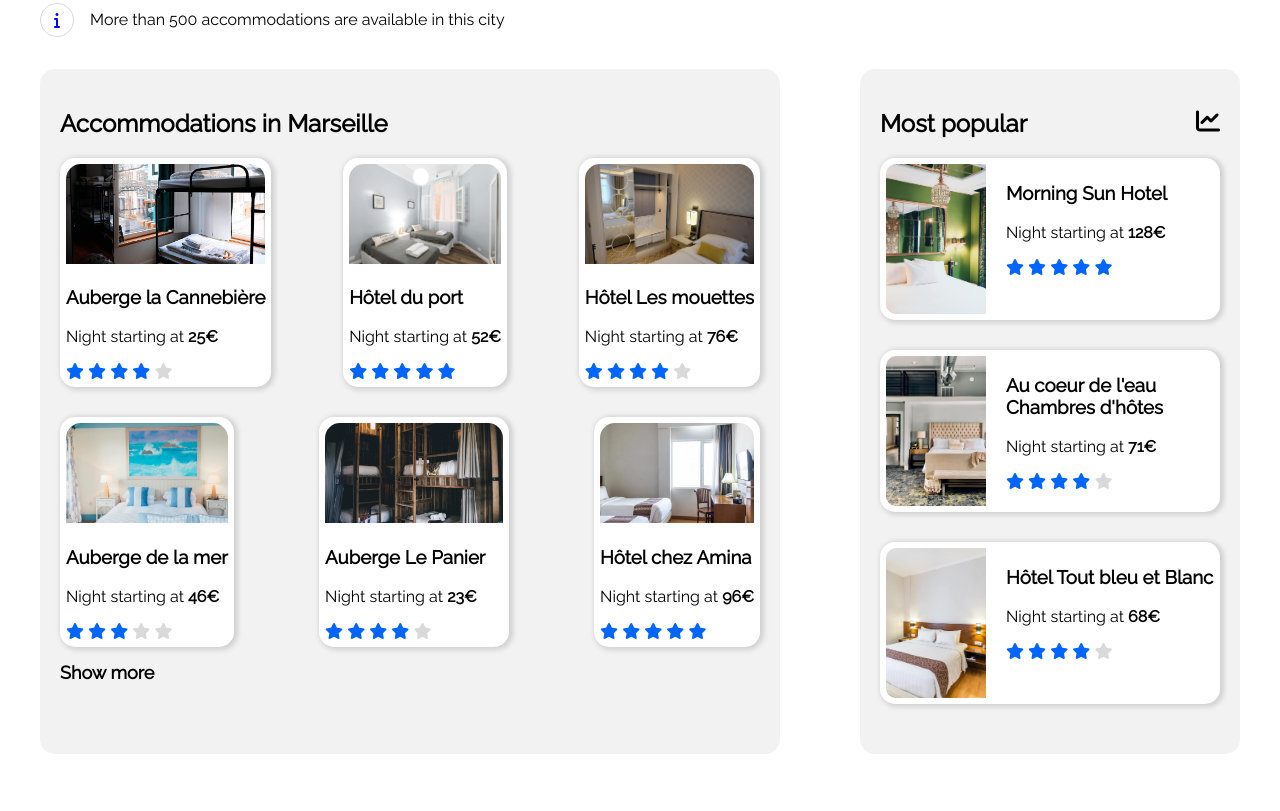
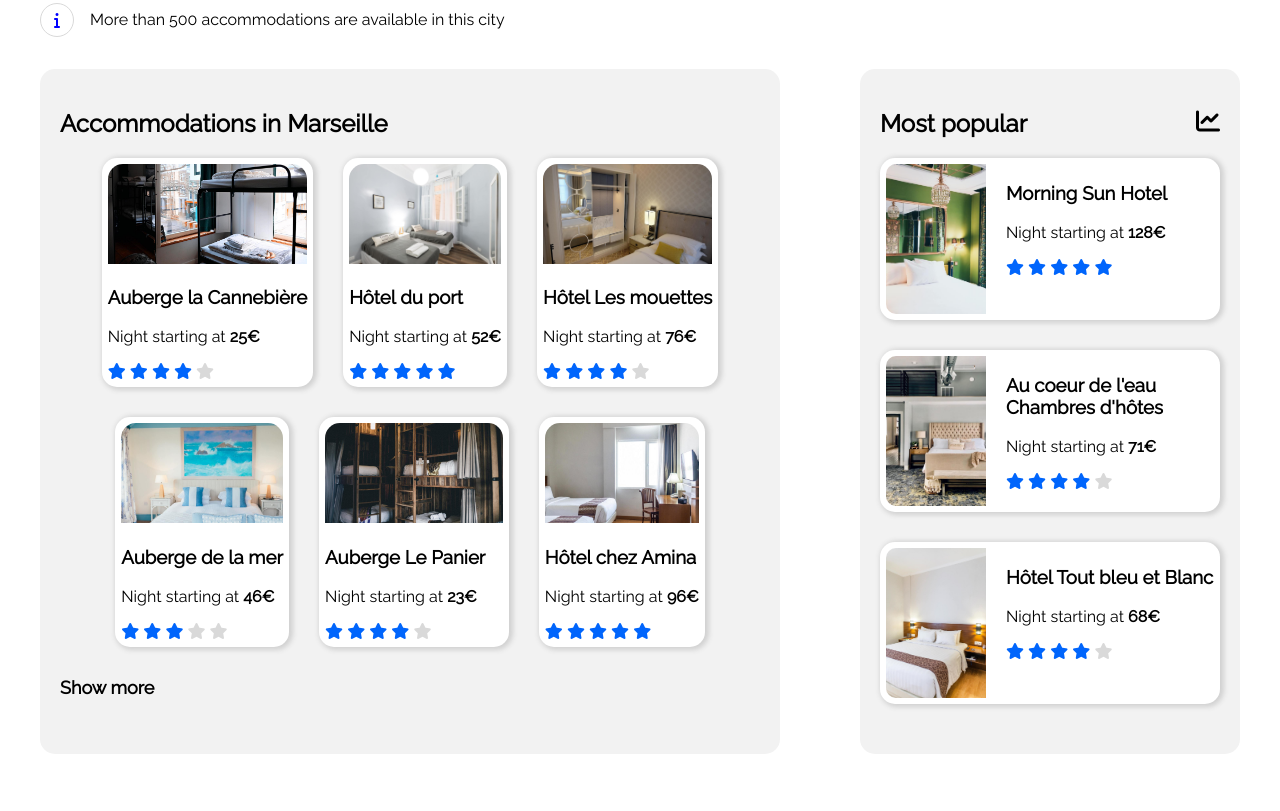
Before and after one commit to melania-ml/project-2, a plain HTML site: page index.html in a window 1280 px wide. Shown: the part 361-1172 px from the top of the page. Drawn offline with Linux system fonts and the light colour scheme.

Commit message:
some changes

```diff
--- a/css/style.css
+++ b/css/style.css
@@ -262,7 +262,7 @@ HOSTING
     display: flex;
     flex-wrap: wrap;
     margin: -15px;
-    justify-content: space-between;
+    justify-content: center;
 }
 .linkMarseille{
     border-radius: 15px;
@@ -294,6 +294,7 @@ HOSTING
 .showMore{
     font-weight: bold;
     font-size:18px;
+    margin-top:30px;
 }
 .showMore:hover{
     color:#0065FC;
@@ -353,7 +354,6 @@ HOSTING
         width:300px;
     }
 }
-
 @media (max-width: 600px){
     .mostPopular {
         border-radius: 0px;
@@ -440,6 +440,7 @@ ACTIVITY
         width:100%;
     }
 }
+}
 
 /*
 FOOTER
--- a/index.html
+++ b/index.html
@@ -180,7 +180,7 @@
                             </figure>
                         </a>
                     </div>
-                    <h2 class="showMore" href="#">Show more</h2>
+                    <div class="showMore" href="#">Show more</div>
                 </div>
                 <div class="mostPopular">
                     <h2 class="mostPopularTitle">Most popular
```
Also changed, not shown: 1 other file.
